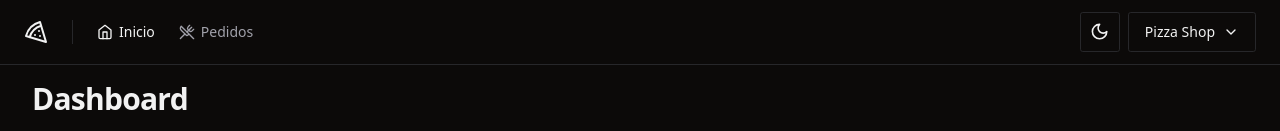
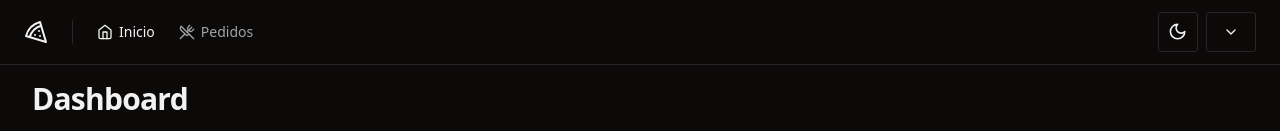
Before and after one commit to eddyzera/pizza-shop-web, a React (Vite) app: page / in a window 1280 px wide. Shown: the top 131 px of the page. Built offline with nearby package versions, Linux system fonts and the light colour scheme; no server answers.

Commit message:
refactor: getting user profile

```diff
--- a/src/components/accountMenu/accountMenu.tsx
+++ b/src/components/accountMenu/accountMenu.tsx
@@ -1,5 +1,8 @@
+import { useQuery } from '@tanstack/react-query'
 import { Building, ChevronDown, LogOut } from 'lucide-react'
 import React from 'react'
+
+import { getProfile } from '@/api/getProfile'
 
 import { Button } from '../ui/button'
 import {
@@ -12,6 +15,10 @@ import {
 } from '../ui/dropdown-menu'
 
 export const AccountMenu: React.FunctionComponent = () => {
+  const { data: profile } = useQuery({
+    queryKey: ['profile'],
+    queryFn: getProfile,
+  })
   return (
     <DropdownMenu>
       <DropdownMenuTrigger asChild>
@@ -19,7 +26,7 @@ export const AccountMenu: React.FunctionComponent = () => {
           variant={'outline'}
           className="flex select-none items-center gap-2"
         >
-          Pizza Shop
+          {profile?.name}
           <ChevronDown className="h-4 w-4" />
         </Button>
       </DropdownMenuTrigger>
--- a/src/lib/axios.ts
+++ b/src/lib/axios.ts
@@ -4,4 +4,5 @@ import { env } from '@/env'
 
 export const api = axios.create({
   baseURL: env.VITE_API_URL,
+  withCredentials: true,
 })
```
